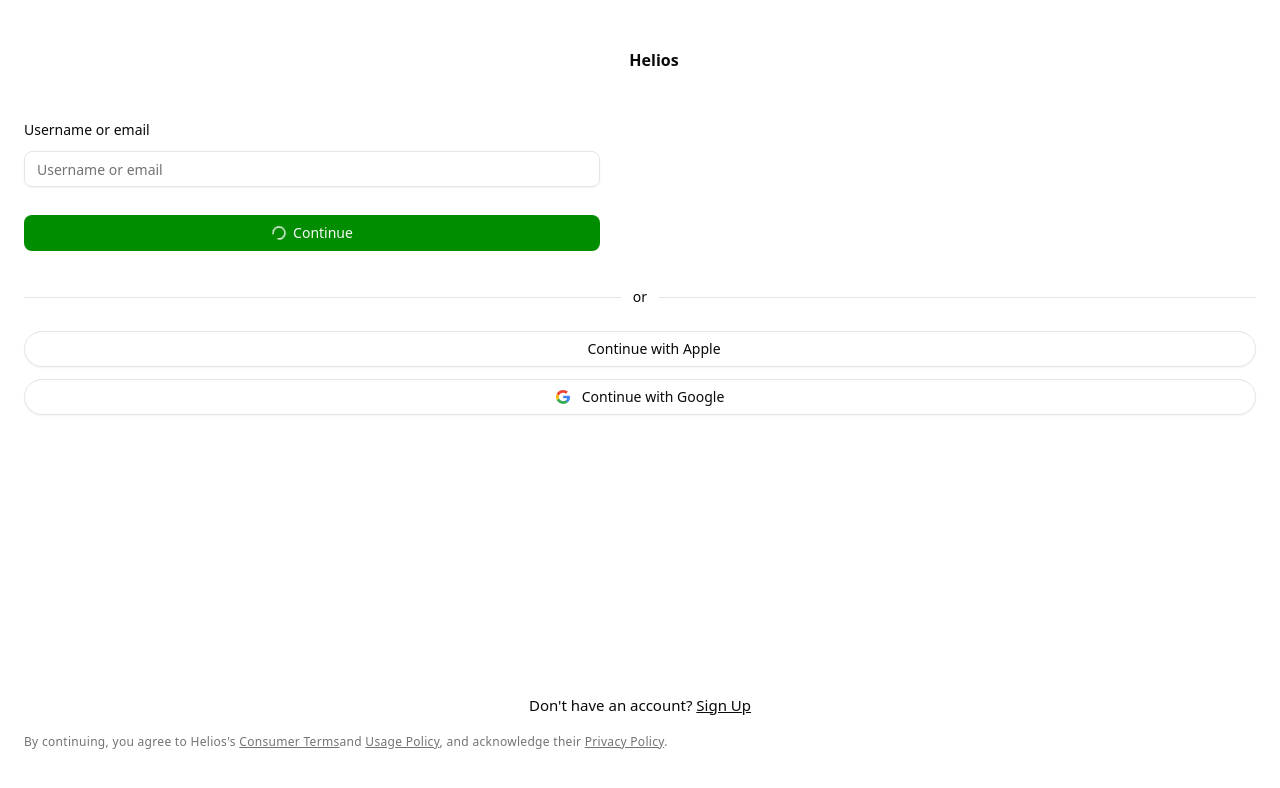
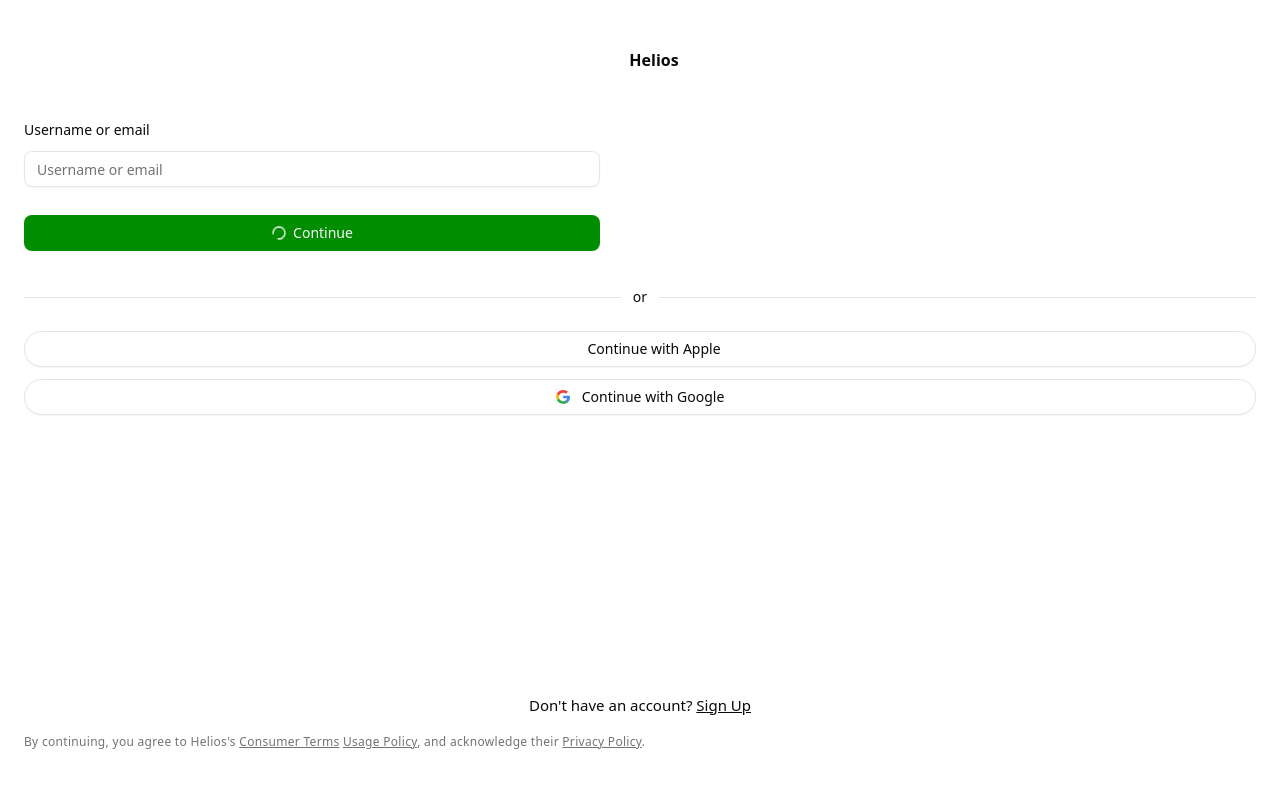
Before and after one commit to thembaxx/Helios, a Next.js app: page /login in a window 1280 px wide. Shown: the top 788 px of the page. Built offline with nearby package versions, Linux system fonts and the light colour scheme; some icons are missing.

Commit message:
fix(login): Remove redundant text in agreement section

```diff
--- a/src/app/login/page.tsx
+++ b/src/app/login/page.tsx
@@ -36,8 +36,7 @@
 							By continuing, you agree to {appConfig.name}&apos;s{" "}
 							<Link className="underline" href="/">
 								Consumer Terms
-							</Link>
-							and{" "}
+							</Link>{" "}
 							<Link className="underline" href="/">
 								Usage Policy
 							</Link>
```
